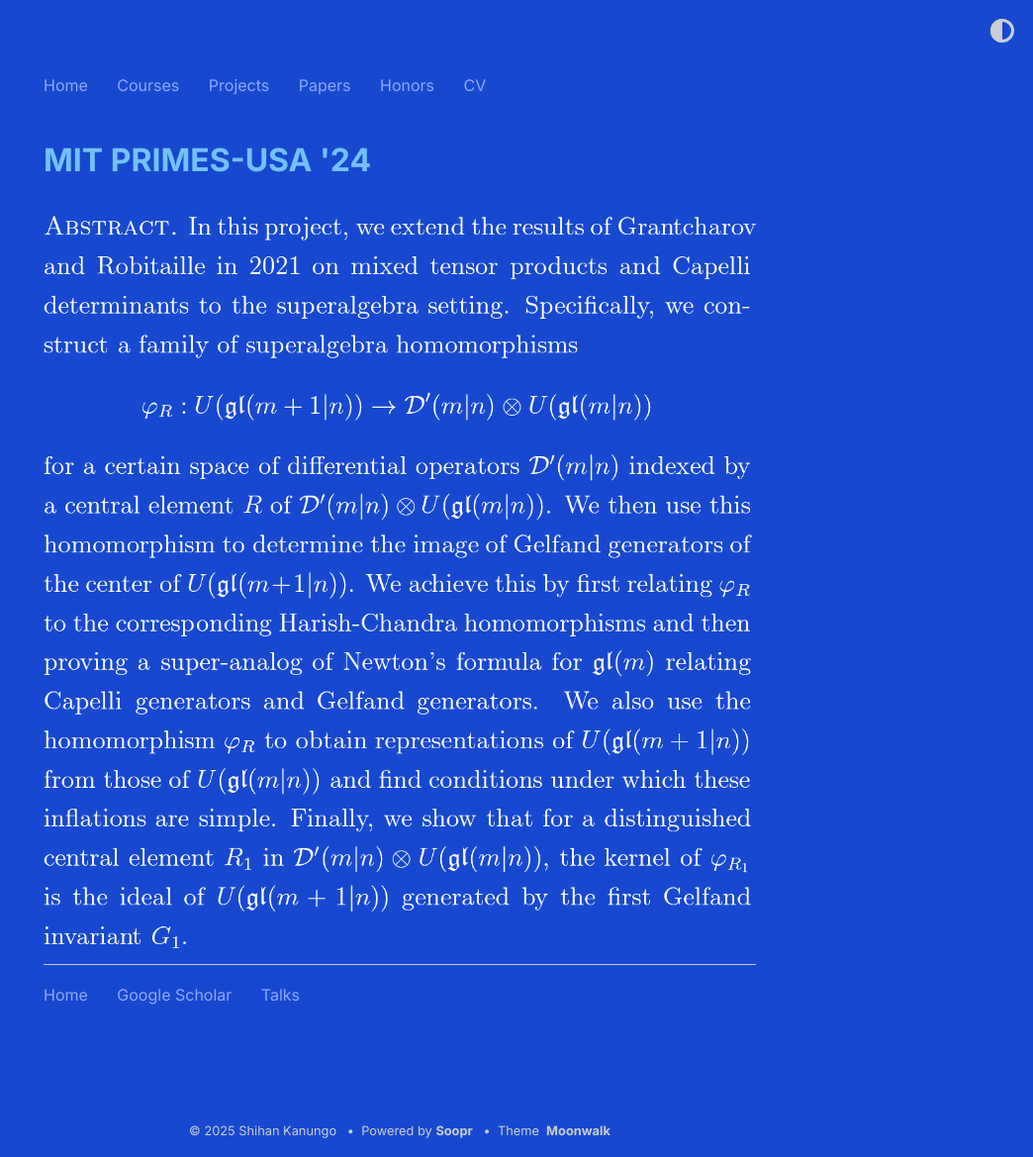
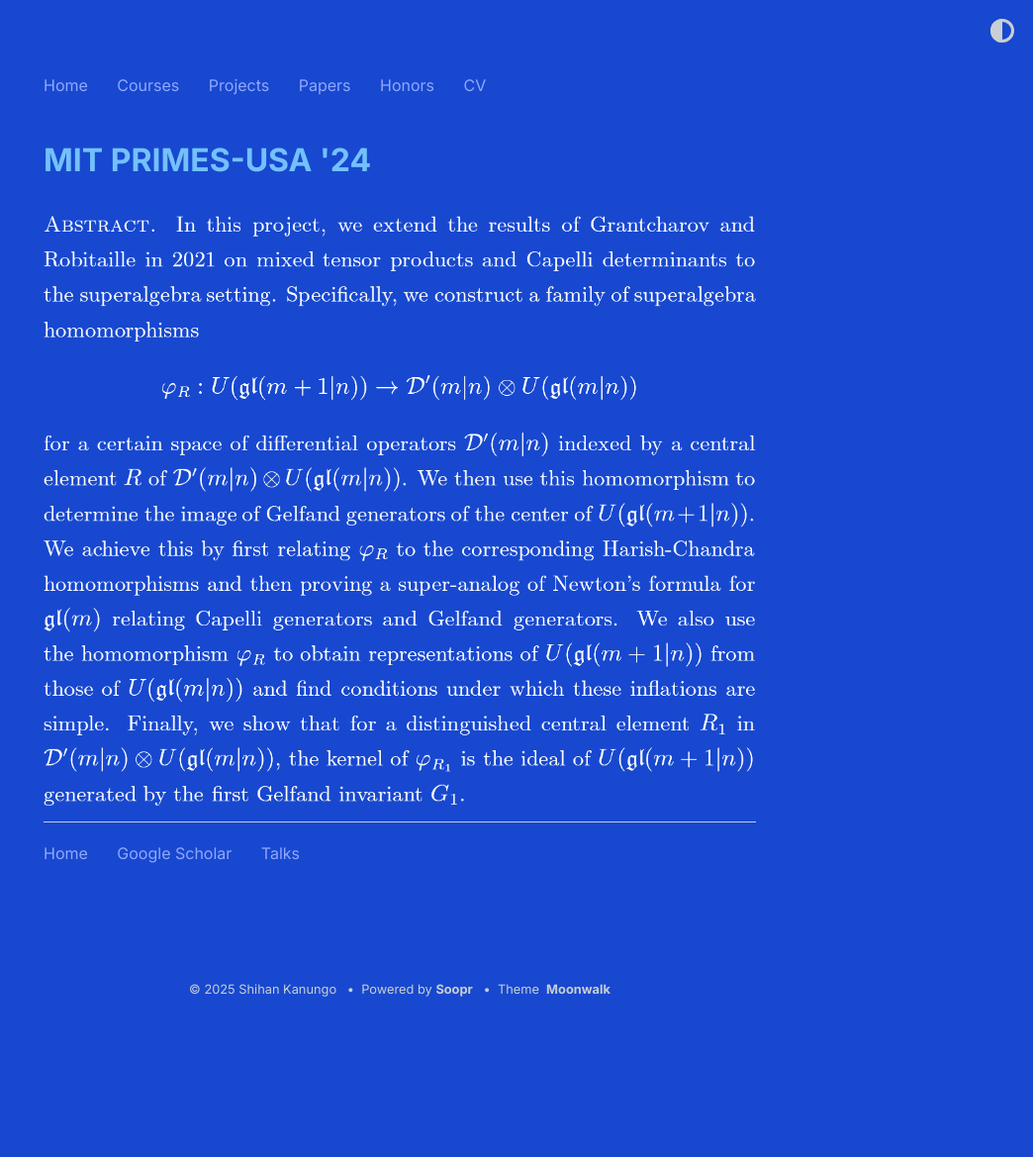
Before and after one commit to shihankanungo/shihankanungo.github.io, a Jekyll site: the page built from primes-24-1.md, in a window 1280 px wide. Shown: the whole page at 99% size, without its empty margins (236-1280 px from the left). Built offline with Jekyll 4.4.1, drawn with Linux system fonts in a browser that asks for light colours; after the commit the page ends 1025 px from its top, so only the background shows below that.

Commit message:
Update primes-24-1.md

```diff
--- a/primes-24-1.md
+++ b/primes-24-1.md
@@ -3,4 +3,4 @@ layout: post
 title: MIT PRIMES-USA '24
 ---
 <br>
-![abstract](primes-24-1-white.png)
+![abstract](primes-24-1-w.png)
```
